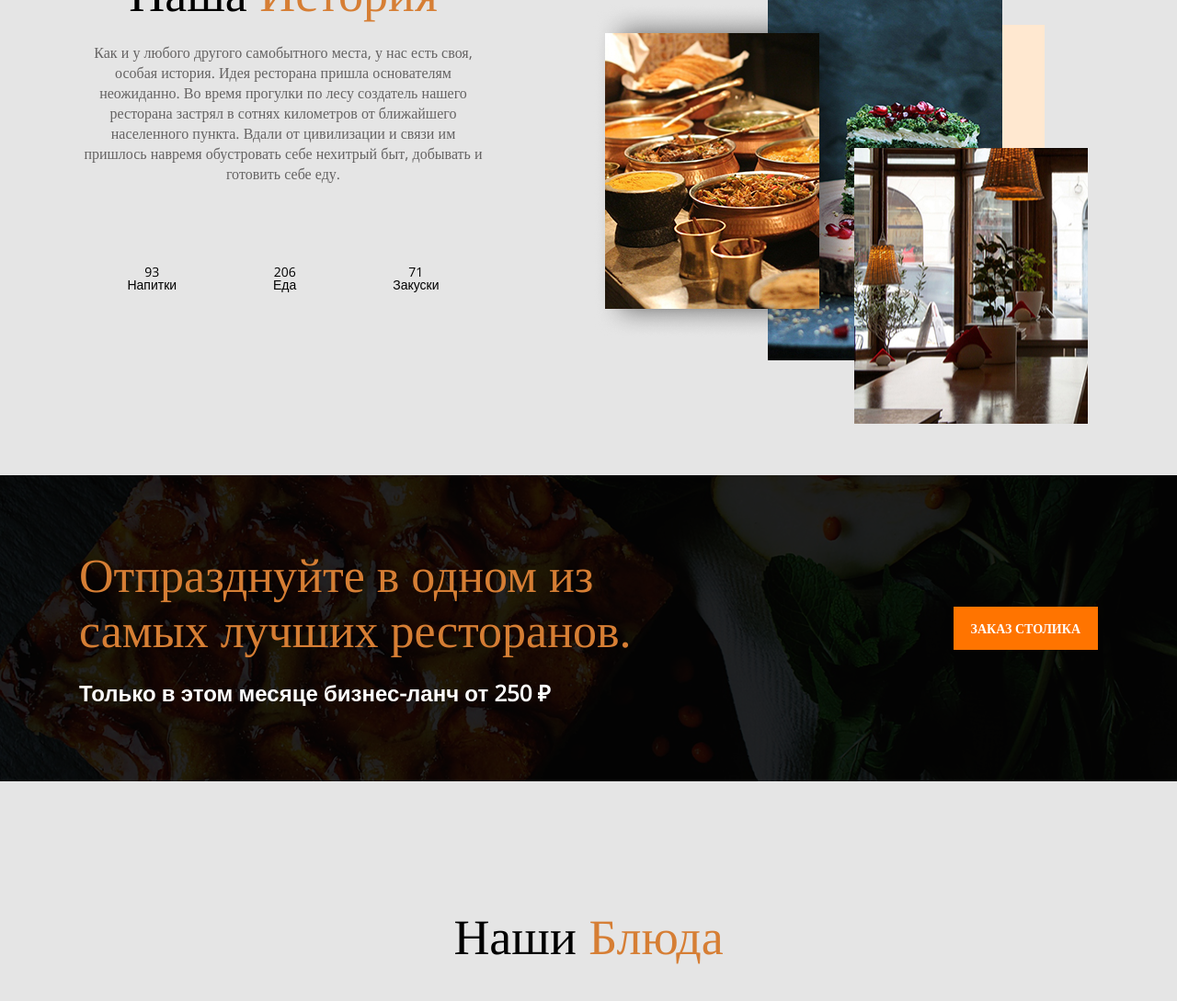
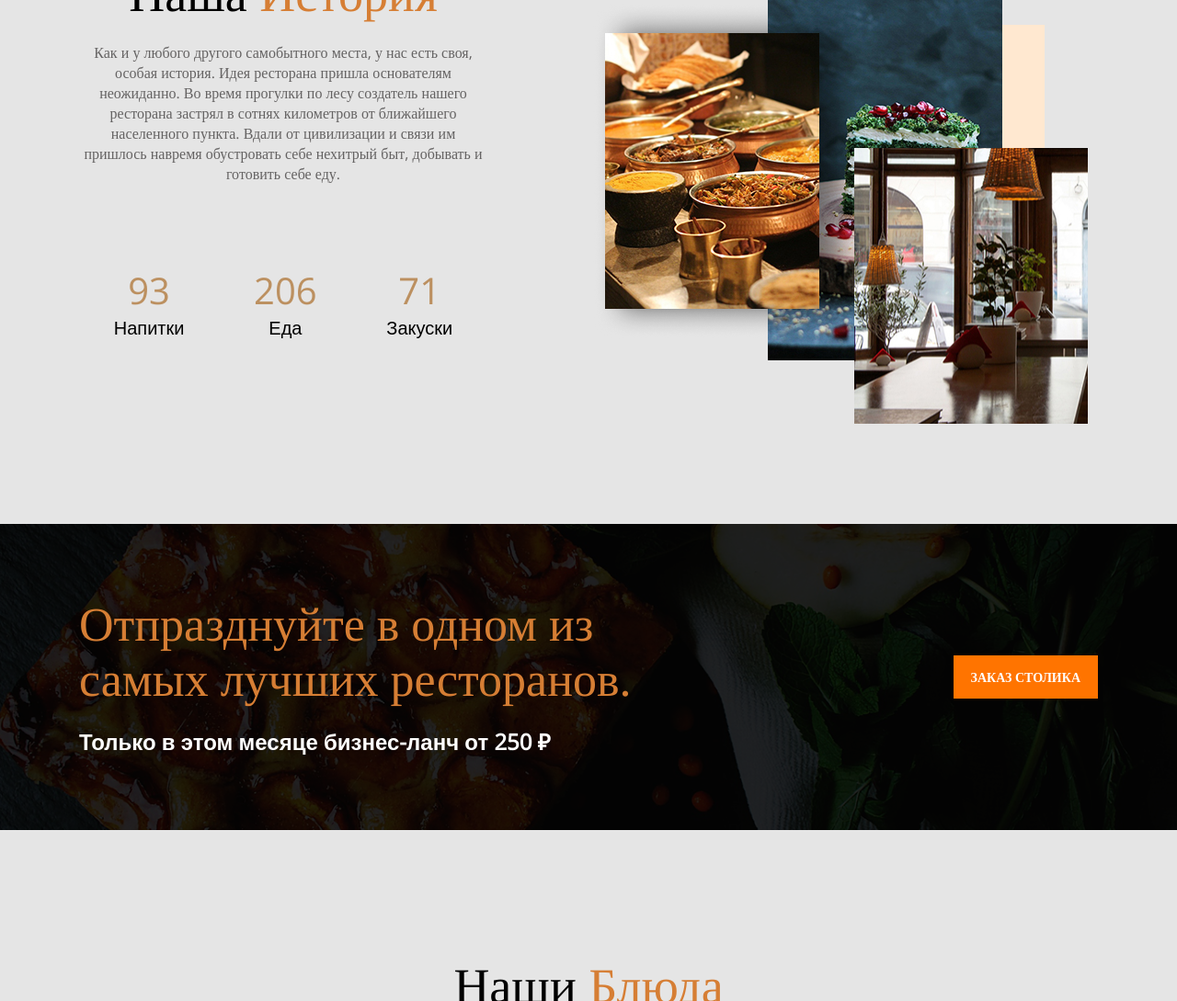
Before and after one commit to dyingangell/dyingangell.github.io, a plain HTML site: page index.html in a window 1280 px wide. Shown: the part 1185-2274 px from the top of the page at 92% size. Drawn offline with nearby package versions, Linux system fonts and the light colour scheme.

Commit message:
Update index.html

```diff
--- a/index.html
+++ b/index.html
@@ -127,15 +127,15 @@
 								<div class="history__text">Как и у любого другого самобытного места, у нас есть своя, особая история. Идея ресторана пришла основателям неожиданно. Во время прогулки по лесу создатель нашего ресторана застрял в сотнях километров от ближайшего населенного пункта. Вдали от цивилизации и связи им пришлось навремя обустровать себе нехитрый быт, добывать и готовить себе еду.</div>
 
 								<div class="food__columns">
-									<div class="column">
+									<div class="food__column">
 										<p>93</p>
 										Напитки
 									</div>
-									<div class="column">
+									<div class="food__column">
 										<p>206</p>
 										Еда
 									</div>
-									<div class="column">
+									<div class="food__column">
 										<p>71</p>
 										Закуски
 									</div>
```
